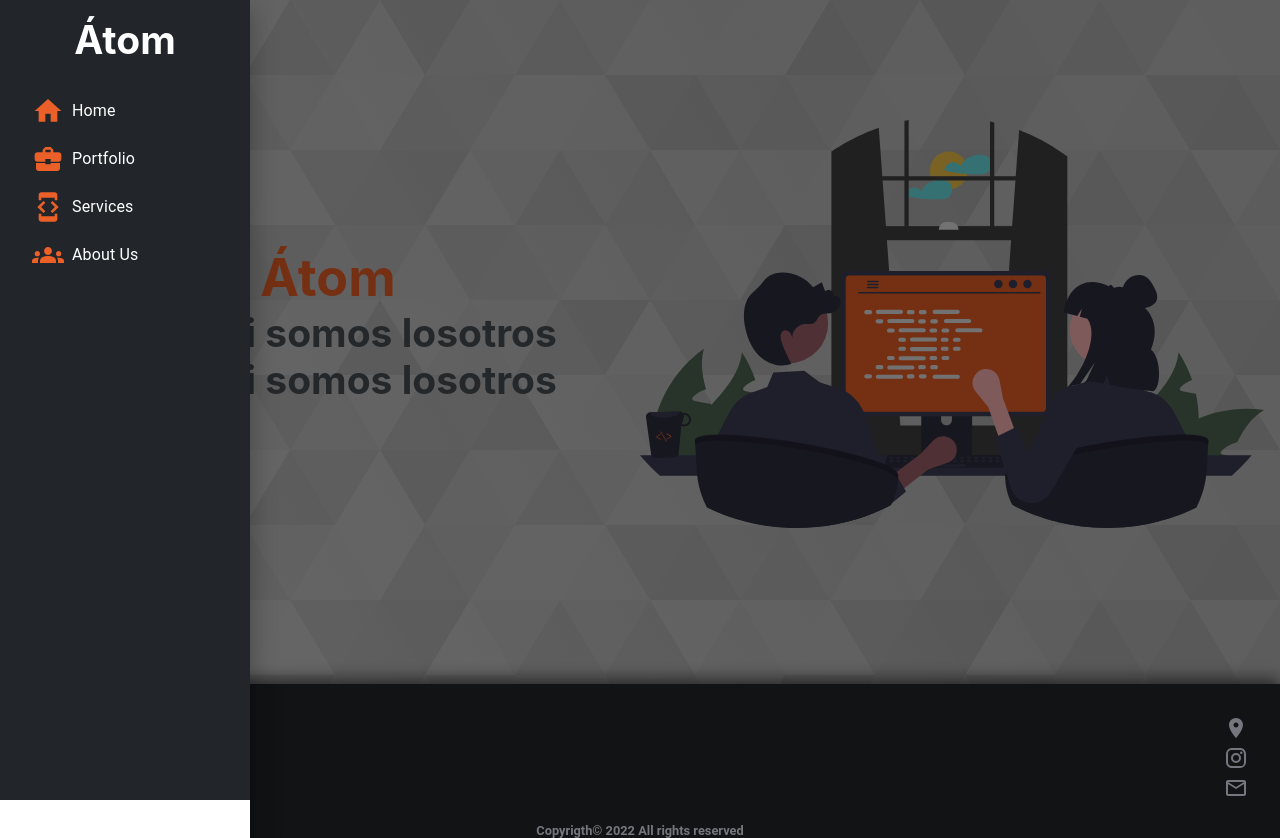
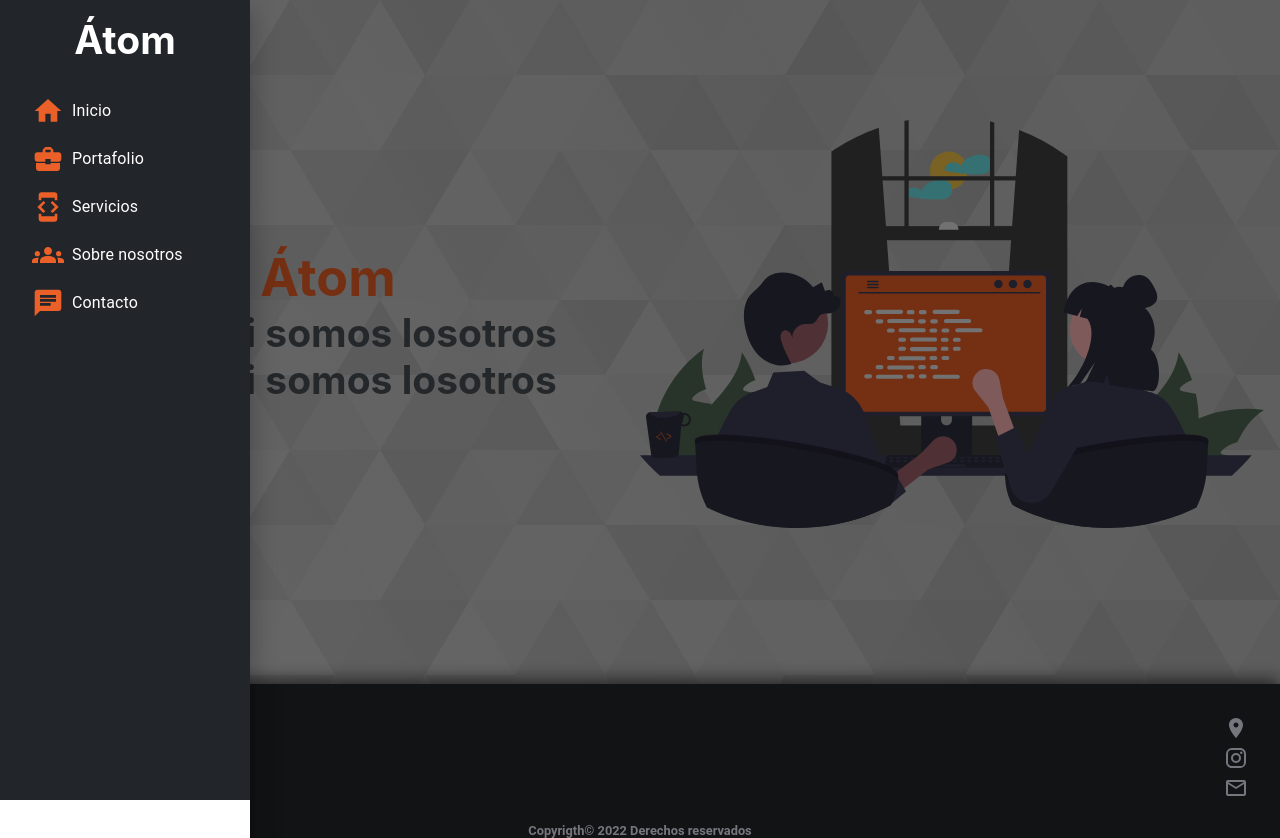
Before and after one commit to FedericoOlguin/AlomWeb, a React (Create React App) app in the folder frontend/: page / in a window 1280 px wide. Both pictures are taken after a click on the button 32 px from the left and 22 px from the top of the page. Built offline with nearby package versions, Linux system fonts and the light colour scheme.

Commit message:
cambios estructura

```diff
--- a/frontend/src/App.css
+++ b/frontend/src/App.css
@@ -31,3 +31,23 @@ body {
   color: var(--colorPrincipal);
   min-height: 100vh;
 }
+
+
+
+
+::-webkit-scrollbar{
+  width: .8rem;
+}
+
+::-webkit-scrollbar-track{
+  background: var(--colorDeFondo)
+}
+
+::-webkit-scrollbar-thumb{
+  background-image: linear-gradient(var(--colorDeFondo), rgba(0, 0, 0, 0.692));
+  border-radius: 1.5rem;
+}
+
+::-webkit-scrollbar-thumb:hover{
+  background-image: linear-gradient(black, var(--colorPrincipal));
+}
--- a/frontend/src/components/Drawer/Drawer.js
+++ b/frontend/src/components/Drawer/Drawer.jsx
@@ -14,6 +14,7 @@ import BusinessCenterIcon from '@mui/icons-material/BusinessCenter';
 import DeveloperModeIcon from '@mui/icons-material/DeveloperMode';
 import GroupsIcon from '@mui/icons-material/Groups';
 import MenuOpenIcon from '@mui/icons-material/MenuOpen';
+import ChatIcon from "@mui/icons-material/Chat";
 import "./drawer.css"
 
 export default function TemporaryDrawer() {
@@ -35,35 +36,44 @@ export default function TemporaryDrawer() {
         onKeyDown={toggleDrawer(anchor, false)}
         className="drawerContainer"
       >
+        {/* <ListItemText className='tituloMenu' primary="Átom" /> */}
+        <h2 className="tituloMenu">Átom</h2>
+        <List>
+          <ListItem button>
+            <ListItemIcon>
+              <HomeIcon className="iconMenu" />
+            </ListItemIcon>
+            <ListItemText className="linkMenu" primary="Inicio" />
+          </ListItem>
 
+          <ListItem button>
+            <ListItemIcon>
+              <BusinessCenterIcon className="iconMenu" />
+            </ListItemIcon>
+            <ListItemText className="linkMenu" primary="Portafolio" />
+          </ListItem>
 
-            {/* <ListItemText className='tituloMenu' primary="Átom" /> */}
-            <h2 className='tituloMenu'>Átom</h2>
-            <List>
-                <ListItem button >
+          <ListItem button>
             <ListItemIcon>
-                        <HomeIcon className='iconMenu' />
+              <DeveloperModeIcon className="iconMenu" />
             </ListItemIcon>
-                    <ListItemText className='linkMenu' primary="Home" />
+            <ListItemText className="linkMenu" primary="Servicios" />
           </ListItem>
-                <ListItem button >
+
+          <ListItem button>
             <ListItemIcon>
-                        <BusinessCenterIcon className='iconMenu' />
+              <GroupsIcon className="iconMenu" />
             </ListItemIcon>
-                    <ListItemText className='linkMenu' primary="Portfolio" />
+            <ListItemText className="linkMenu" primary="Sobre nosotros" />
           </ListItem>
-                <ListItem button >
+
+          <ListItem button>
             <ListItemIcon>
-                        <DeveloperModeIcon className='iconMenu' />
+              <ChatIcon className="iconMenu" />
             </ListItemIcon>
-                    <ListItemText className='linkMenu' primary="Services" />
+            <ListItemText className="linkMenu" primary="Contacto" />
           </ListItem>
-                <ListItem button >
-                    <ListItemIcon>
-                        <GroupsIcon className='iconMenu' />
-                    </ListItemIcon>
-                    <ListItemText className='linkMenu' primary="About Us" />
-                </ListItem>
+
           {/* {['Prueba1', 'prueba2', 'prueba4', 'prueba5'].map((text, index) => (
           <ListItem button key={text}>
             <ListItemIcon>
--- a/frontend/src/components/Footer/Footer.js
+++ b/frontend/src/components/Footer/Footer.jsx
@@ -4,7 +4,6 @@ import InstagramIcon from '@mui/icons-material/Instagram';
 import RoomIcon from '@mui/icons-material/Room';
 import WhatsAppIcon from '@mui/icons-material/WhatsApp';
 import { Link as LinkRouter } from "react-router-dom"
-// import logo from '../img/logo.png'
 import MailOutlineIcon from '@mui/icons-material/MailOutline';
 
 
@@ -14,10 +13,10 @@ const Footer = () => {
     <footer>
       <div className="divNavFooter">
         <ul>
-          <li className=""><LinkRouter className="footerNav" aria-current="page" to={"/"}>Home</LinkRouter></li>
-          <li className=""><LinkRouter className="footerNav " to={"/shop"}>Store</LinkRouter></li>
-          <li><LinkRouter className="footerNav" to={"/signIn"}>Sign In</LinkRouter></li>
-          <li><LinkRouter className="footerNav" to={"/signUp"}>Sign Up</LinkRouter></li>
+          <li className=""><LinkRouter className="footerNav" aria-current="page" to={"/"}>Inicio</LinkRouter></li>
+          <li className=""><LinkRouter className="footerNav " to={"/shop"}>Portafolio</LinkRouter></li>
+          <li><LinkRouter className="footerNav" to={"/signIn"}>Servicios</LinkRouter></li>
+          <li><LinkRouter className="footerNav" to={"/signUp"}>Contacto</LinkRouter></li>
 
         </ul>
       </div>
@@ -35,7 +34,7 @@ const Footer = () => {
 
       </div>
       <div className="divCopy">
-        <h6 className="copy">Copyrigth&copy; 2022 All rights reserved</h6>
+        <h6 className="copy">Copyrigth&copy; 2022 Derechos reservados</h6>
       </div>
     </footer>
   )
```
Also changed, not shown: frontend/src/App.jsx (renamed from frontend/src/App.js). Lines whose indentation alone changed are shown as unchanged.
